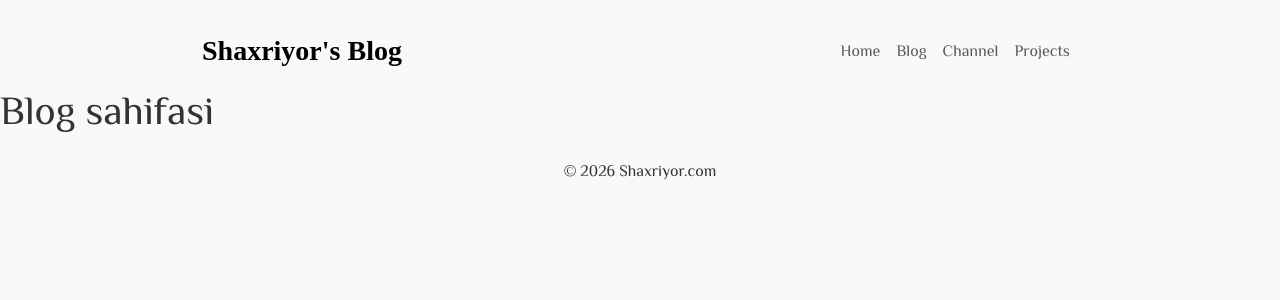
After one commit to ShaxriyorDiyorugli/shaxsiy-blogim, a Django app: template app/templates/app/components/blog.html in a window 1280 px wide. The commit adds this page. Shown: the top 300 px of the page. Run offline with Django 5.2, Linux system fonts and the light colour scheme; the template is opened without the code that fills it, so the values that code supplies are empty; some web fonts are replaced.

Commit message:
html qismidagi muammolar tuzatildi

```diff
--- /dev/null
+++ b/app/templates/app/components/blog.html
@@ -0,0 +1,7 @@
+{% extends 'base.html' %}
+
+{% block title %}Blog{% endblock %}
+
+{% block content %}
+    <h1>Blog sahifasi</h1>
+{% endblock %}
--- a/app/urls.py
+++ b/app/urls.py
@@ -1,6 +1,8 @@
 from django.urls import path
-from .views import index
+from .views import index, blog, about
 
 urlpatterns = [
-    path('', index, name='index')
+    path('', index, name='index'),
+    path('blog/', blog, name='blog'),
+    path('about/', about, name='about'),
 ]
--- a/app/views.py
+++ b/app/views.py
@@ -7,3 +7,9 @@ def index(request):
         'title': 'Shaxriyor\'s Blog',
     }
     return render(request, 'app/index.html', context)
+
+def blog(request):
+    return render(request, 'app/blog.html', {})
+
+def about(request):
+    return render(request, 'app/about.html', {})
--- a/static/css/style.css
+++ b/static/css/style.css
@@ -15,7 +15,7 @@ body {
 /* Section va Container */
 #home {
     padding: 0;
-    min-height: 85vh; /* Footer bilan oraliq qolishi uchun */
+    min-height: 75vh; /* Footer bilan oraliq qolishi uchun */
     display: flex;
     justify-content: center; /* Gorizontal o'rtaga */
     align-items: center;     /* Vertikal o'rtaga */
--- a/templates/base.html
+++ b/templates/base.html
@@ -13,7 +13,7 @@
     <link href="https://fonts.googleapis.com/css2?family=Alyamama:wght@400;700&family=Clicker+Script&family=Philosopher:ital,wght@0,400;0,700;1,400;1,700&display=swap"
           rel="stylesheet">
 
-    <link rel="stylesheet" href="{% static 'css/style.css' %}?v=1.2.1">
+    <link rel="stylesheet" href="{% static 'css/style.css' %}?v=1.2.2">
 
     <title>
         {% block title %} Shaxriyor's Blog {% endblock title %}
@@ -21,7 +21,10 @@
 </head>
 <body>
 {% include 'components/_navbar.html' %}
-{% include 'components/_main.html' %}
+
+{% block content %}
+{% endblock content %}
+
 {% include 'components/_footer.html' %}
 {% include 'components/_script.html' %}
 </body>
--- a/templates/components/_navbar.html
+++ b/templates/components/_navbar.html
@@ -1,7 +1,7 @@
 <header>
     <nav class="navbar navbar-expand-lg mt-3 ">
         <div class="container" style="max-width: 900px;">
-            <a class="navbar-brand shaxriyor-font" href="#">Shaxriyor's Blog</a>
+            <a class="navbar-brand shaxriyor-font" href="{% url 'index' %}">Shaxriyor's Blog</a>
 
             <button class="navbar-toggler" type="button" data-bs-toggle="collapse" data-bs-target="#navbarNav"
                     aria-controls="navbarNav" aria-expanded="false" aria-label="Toggle navigation">
@@ -11,14 +11,14 @@
             <div class="collapse navbar-collapse justify-content-end" id="navbarNav">
                 <ul class="navbar-nav">
                     <li class="nav-item">
-                        <a class="nav-link" href="#">Home</a></li>
+                        <a class="nav-link" href="{% url 'index' %}">Home</a></li>
                     <li class="nav-item">
                         <a class="nav-link" href="#">Blog</a></li>
                     <li class="nav-item">
                         <a class="nav-link" href="#">Channel</a>
                     </li>
                     <li class="nav-item">
-                        <a class="nav-link" href="#">CV</a>
+                        <a class="nav-link" href="#">Projects</a>
                     </li>
                 </ul>
             </div>
```
Also changed, not shown: app/templates/app/components/about.html (added, +7 -0 lines), app/templates/app/index.html (+4 -3 lines), templates/components/_main.html (+8 -7 lines).
